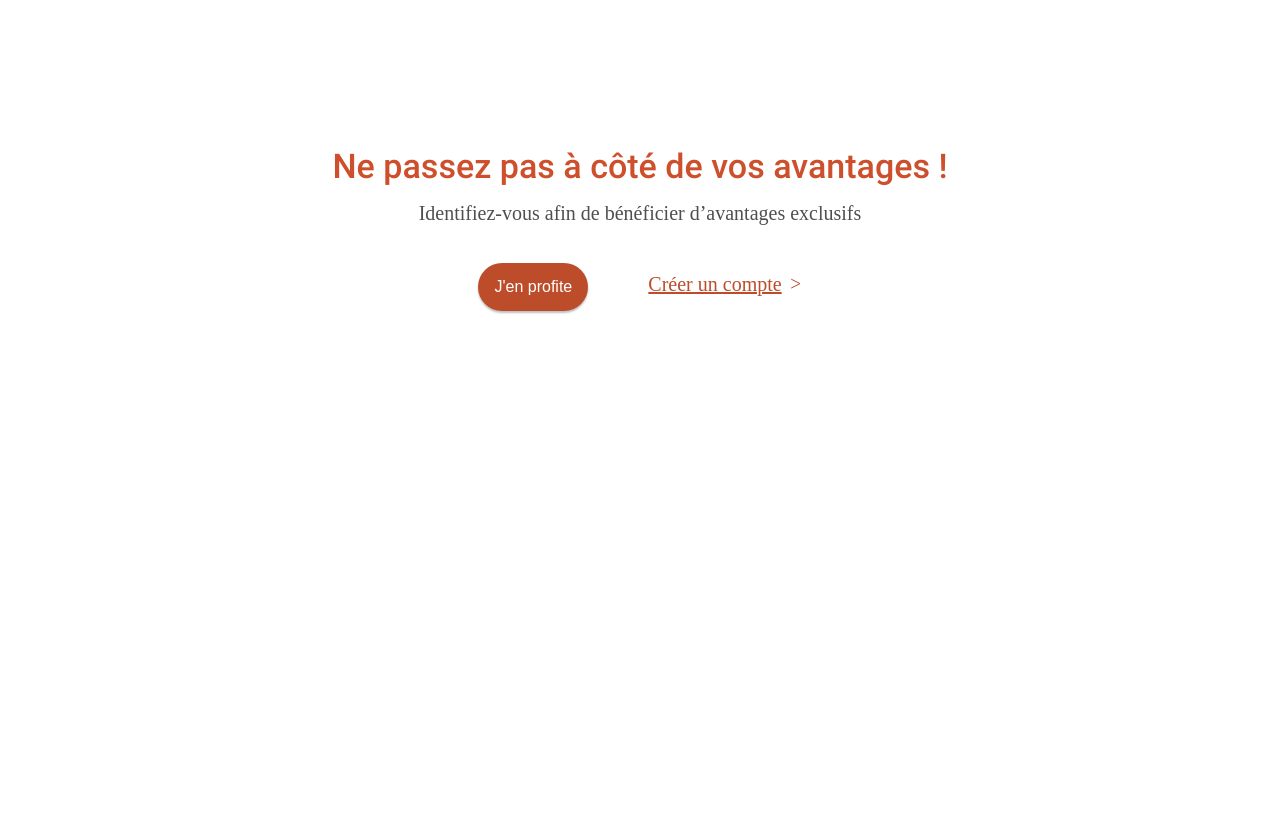
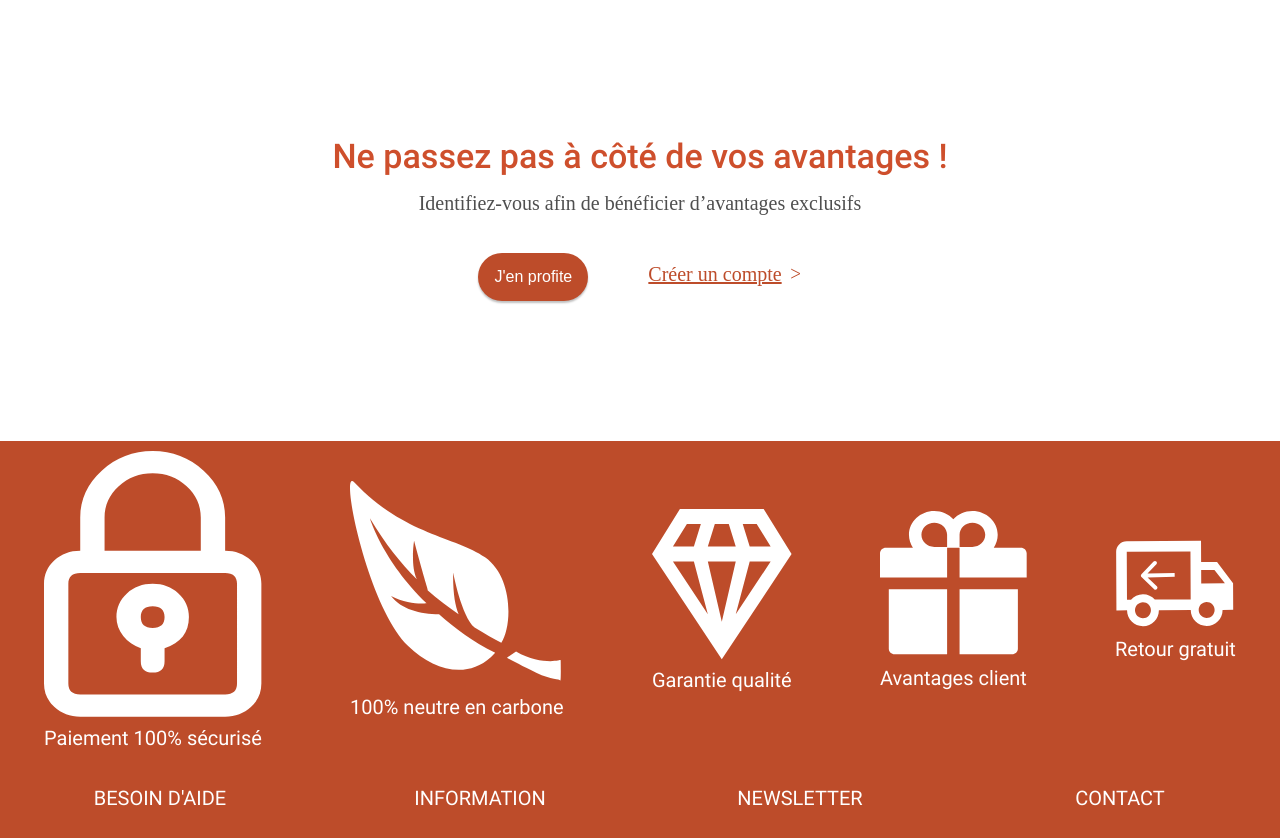
Before and after one commit to AchabHanna/Nespresso, a website built with Parcel: page src/index.html in a window 1280 px wide. Shown: the part 4380-5218 px from the top of the page. Before the commit the page ends 4831 px from the top, so only its background shows below. Built offline with nearby package versions, Linux system fonts and the light colour scheme.

Commit message:
added footer

```diff
--- a/src/index.html
+++ b/src/index.html
@@ -400,5 +400,61 @@
         </div>
       </div>
     </section>
+
+    <footer class="footer">
+      <section class="footer__partCommercial">
+        <div class="partCommercial__element partCommercial__element--payment">
+          <img src="/IMG/icône__paiementSecurisé.svg" alt="" class="icône" />
+          <p class="partCommercial__security">Paiement 100% sécurisé</p>
+        </div>
+
+        <div class="partCommercial__element partCommercial__element--natural">
+          <img src="/IMG/icône__neutreEnCarbonne.svg" alt="" class="icône" />
+          <p class="partCommercial__freeCarbone">100% neutre en carbone</p>
+        </div>
+
+        <div class="partCommercial__element partCommercial__element--quality">
+          <img src="/IMG/icône__garantiQualité.svg" alt="" class="icône" />
+          <p class="partCommercial__qualityEngagement">Garantie qualité</p>
+        </div>
+
+        <div class="partCommercial__element partCommercial__element--advantage">
+          <img src="/IMG/icône__avantageClient.svg" alt="" class="icône" />
+          <p class="partCommercial__advantageUser">Avantages client</p>
+        </div>
+
+        <div class="partCommercial__element partCommercial__element--back">
+          <img src="/IMG/retourGratuit.svg" alt="" class="icône" />
+          <p class="partCommercial__backFree">Retour gratuit</p>
+        </div>
+
+        <div class="partCommercial__goUp">
+          <img src="/IMG/chevronGoUp.svg" alt="" class="" />
+          <p class="partCommercial__goUpText">Haut de la page</p>
+        </div>
+      </section>
+
+      <section class="partLegal">
+        <div class="partLegal__element partLegal__element--help">
+          <p class="partLegal__help">besoin d'aide</p>
+          <img src="/IMG/iconAdd.svg" alt="icône plus" class="add" />
+        </div>
+
+        <div class="partLegal__element partLegal__element--information">
+          <p class="partLegal__information">information</p>
+          <img src="/IMG/iconAdd.svg" alt="icône plus" class="add" />
+        </div>
+
+        <div class="partLegal__element partLegal__element--newsletter">
+          <p class="partLegalNewsletter">newsletter</p>
+          <img src="/IMG/iconAdd.svg" alt="icône plus" class="add" />
+        </div>
+
+        <div class="partLegal__element partLegal__element--contact">
+          <p class="partLegal__contact">contact</p>
+          <img src="/IMG/iconAdd.svg" alt="icône plus" class="add" />
+        </div>
+      </section>
+    </footer>
   </body>
 </html>
--- a/src/scss/layouts/main.scss
+++ b/src/scss/layouts/main.scss
@@ -354,7 +354,7 @@ main {
 }
 .advantage {
   background: $section__gradient;
-  padding: 80px 20px 80px 80px;
+  padding: 40px 20px 80px 20px;
   @include large {
     padding: 130px 0 130px 130px;
   }
@@ -403,8 +403,11 @@ main {
 }
 
 .account {
-  margin: 200px 40px 140px 40px;
-  text-align: center;
+  margin: 240px 40px 140px 40px;
+  @include medium {
+    text-align: center;
+    margin: 190px 40px 140px 40px;
+  }
 
   &__title {
     font-size: 24px;
@@ -437,3 +440,85 @@ main {
     }
   }
 }
+
+.footer__partCommercial {
+  display: flex;
+  flex-direction: column;
+  align-items: center;
+  justify-content: center;
+  background-color: $secondaryColor;
+  @include large {
+    flex-direction: row;
+    justify-content: space-around;
+  }
+
+  .partCommercial__element {
+    display: flex;
+    flex-direction: column;
+    margin-bottom: 10px;
+    margin-top: 10px;
+    color: white;
+    font-size: 20px;
+    font-family: $robottoRegular;
+
+    .icône {
+      margin-bottom: 10px;
+    }
+  }
+  .partCommercial__goUp {
+    display: flex;
+    height: 60px;
+    width: 100vw;
+    justify-content: center;
+    align-items: center;
+    border-top: 1px solid $footer__information;
+    border-bottom: 1px solid $footer__information;
+    @include large {
+      display: none;
+    }
+    .partCommercial__goUpText {
+      margin-left: 10px;
+      font-size: 30px;
+      color: $footer__information;
+      font-family: $robottoRegular;
+    }
+  }
+}
+.partLegal {
+  display: flex;
+  flex-direction: column;
+  align-items: center;
+  justify-content: center;
+  @include large {
+    flex-direction: row;
+    justify-content: space-around;
+    background-color: $secondaryColor;
+  }
+  .partLegal__element {
+    width: 100vw;
+    height: 80px;
+    color: $footer__information;
+    font-family: $robottoRegular;
+    font-size: 20px;
+    border-bottom: 1px solid $footer__information;
+    display: flex;
+    justify-content: space-between;
+    align-items: center;
+    text-transform: uppercase;
+    padding-left: 20px;
+    padding-right: 20px;
+    @include large {
+      color: white;
+      border-bottom: none;
+      width: 100%;
+      justify-content: center;
+      padding: 0;
+    }
+
+    .add {
+      @include large {
+        display: none;
+      }
+    }
+  }
+}
```
Also changed, not shown: src/IMG/chevronGoUp.svg (added), src/IMG/iconAdd.svg (added), src/IMG/icône__neutreEnCarbonne.svg (renamed from src/IMG/icône__neutre en carbonne.svg), src/IMG/retourGratuit.svg (added), 2 other files.
